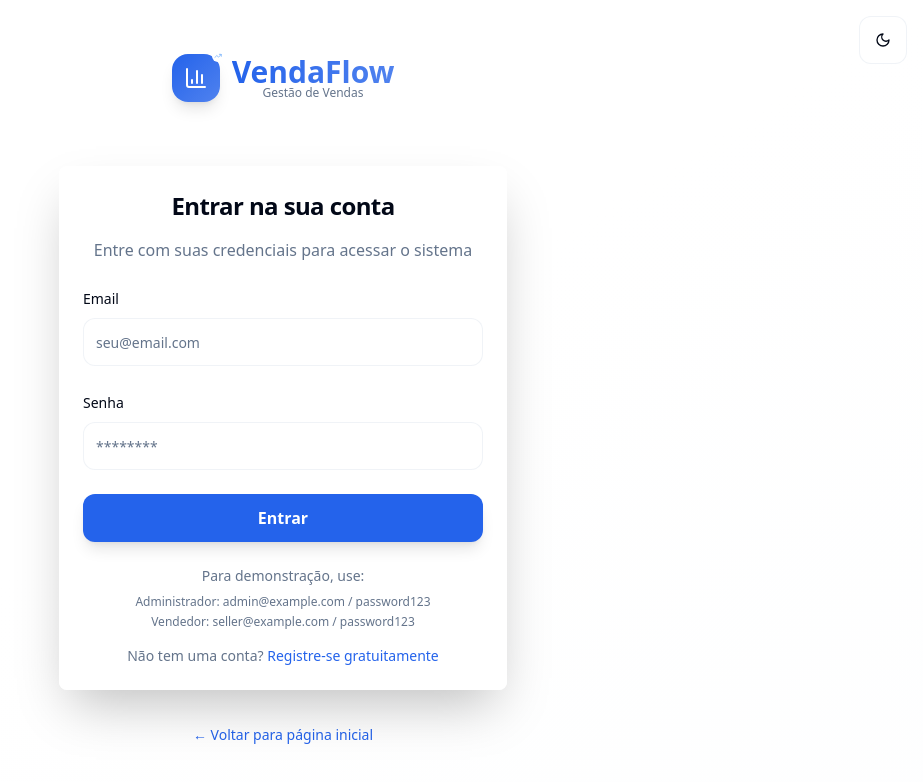
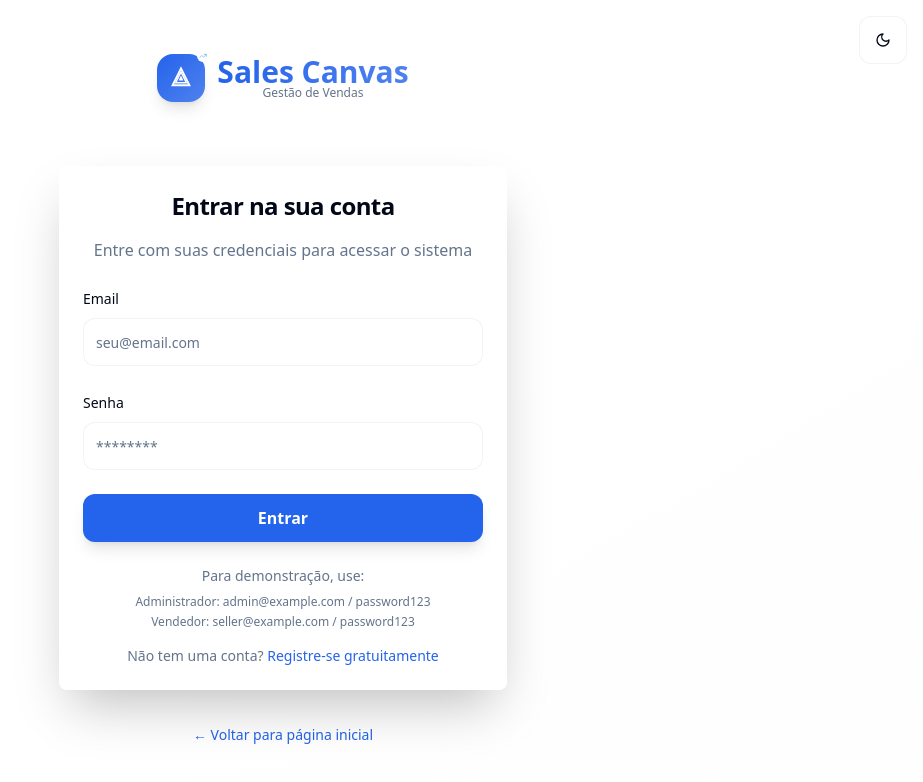
Before and after one commit to soloque/flora-sales-manager, a React (Vite) app: page /login in a window 1280 px wide. Shown: the top 782 px of the page, without its empty margins (357-1280 px from the left). Built offline with nearby package versions, Linux system fonts and the light colour scheme.

Commit message:
Refactor: Rename app to Sales Canvas and update logo
Adapt the logo to the application's colors and rename the app to Sales Canvas.

```diff
--- a/index.html
+++ b/index.html
@@ -4,12 +4,12 @@
   <head>
     <meta charset="UTF-8" />
     <meta name="viewport" content="width=device-width, initial-scale=1.0" />
-    <title>Plant Sales - Gerenciamento de Vendas de Plantas</title>
-    <meta name="description" content="Sistema de gerenciamento de vendas e controle de comissões para vendedores de plantas" />
-    <meta name="author" content="Plant Sales" />
+    <title>Sales Canvas - Gerenciamento de Vendas</title>
+    <meta name="description" content="Sistema de gerenciamento de vendas e controle de comissões para vendedores" />
+    <meta name="author" content="Sales Canvas" />
 
-    <meta property="og:title" content="Plant Sales - Gerenciamento de Vendas de Plantas" />
-    <meta property="og:description" content="Sistema de gerenciamento de vendas e controle de comissões para vendedores de plantas" />
+    <meta property="og:title" content="Sales Canvas - Gerenciamento de Vendas" />
+    <meta property="og:description" content="Sistema de gerenciamento de vendas e controle de comissões para vendedores" />
     <meta property="og:type" content="website" />
     <meta property="og:image" content="https://lovable.dev/opengraph-image-p98pqg.png" />
 
--- a/src/components/Layout.tsx
+++ b/src/components/Layout.tsx
@@ -1,3 +1,4 @@
+
 import { Outlet, Link, useLocation } from "react-router-dom";
 import { useAuth } from "@/context/AuthContext";
 import { Button } from "@/components/ui/button";
@@ -124,7 +125,32 @@ const Layout = () => {
             </Sheet>
 
             <Link to="/dashboard" className="flex items-center space-x-2">
-              <span className="font-bold text-xl">VendaFlow</span>
+              <div className="relative">
+                <div className="bg-gradient-to-br from-primary to-primary/80 p-2 rounded-xl shadow-lg transition-all duration-200">
+                  {/* Custom triangle logo */}
+                  <div className="h-5 w-5 relative">
+                    <svg viewBox="0 0 100 100" className="h-full w-full text-primary-foreground">
+                      <path
+                        d="M50 10 L85 80 L15 80 Z"
+                        fill="none"
+                        stroke="currentColor"
+                        strokeWidth="8"
+                      />
+                      <path
+                        d="M50 25 L72 70 L28 70 Z"
+                        fill="none"
+                        stroke="currentColor"
+                        strokeWidth="6"
+                      />
+                      <path
+                        d="M50 40 L60 60 L40 60 Z"
+                        fill="currentColor"
+                      />
+                    </svg>
+                  </div>
+                </div>
+              </div>
+              <span className="font-bold text-xl">Sales Canvas</span>
             </Link>
           </div>
 
--- a/src/components/Logo.tsx
+++ b/src/components/Logo.tsx
@@ -1,5 +1,4 @@
 
-import { TrendingUp, BarChart3 } from "lucide-react";
 import { Link } from "react-router-dom";
 
 export function Logo() {
@@ -10,13 +9,35 @@ export function Logo() {
     >
       <div className="relative">
         <div className="bg-gradient-to-br from-primary to-primary/80 p-2 rounded-xl shadow-lg group-hover:shadow-xl transition-all duration-200">
-          <BarChart3 className="h-6 w-6 text-primary-foreground" />
-          <TrendingUp className="h-3 w-3 absolute -top-1 -right-1 text-blue-400 bg-background rounded-full p-0.5" />
+          {/* Custom triangle logo inspired by the uploaded image */}
+          <div className="h-6 w-6 relative">
+            <svg viewBox="0 0 100 100" className="h-full w-full text-primary-foreground">
+              {/* Outer triangle */}
+              <path
+                d="M50 10 L85 80 L15 80 Z"
+                fill="none"
+                stroke="currentColor"
+                strokeWidth="8"
+              />
+              {/* Middle triangle */}
+              <path
+                d="M50 25 L72 70 L28 70 Z"
+                fill="none"
+                stroke="currentColor"
+                strokeWidth="6"
+              />
+              {/* Inner triangle - filled */}
+              <path
+                d="M50 40 L60 60 L40 60 Z"
+                fill="currentColor"
+              />
+            </svg>
+          </div>
         </div>
       </div>
       <div className="flex flex-col">
         <span className="text-2xl font-bold leading-none bg-gradient-to-r from-primary to-primary/80 bg-clip-text text-transparent">
-          VendaFlow
+          Sales Canvas
         </span>
         <span className="text-xs text-muted-foreground leading-none font-medium">
           Gestão de Vendas
--- a/src/pages/Landing.tsx
+++ b/src/pages/Landing.tsx
@@ -1,9 +1,8 @@
-
 import { Link } from "react-router-dom";
 import { Button } from "@/components/ui/button";
 import { Card, CardContent } from "@/components/ui/card";
 import { Badge } from "@/components/ui/badge";
-import { BarChart3, TrendingUp, Users, Shield, Zap, CheckCircle } from "lucide-react";
+import { TrendingUp, Users, Shield, Zap, CheckCircle } from "lucide-react";
 import { useTheme } from "@/context/ThemeContext";
 import { Moon, Sun } from "lucide-react";
 
@@ -12,19 +11,14 @@ const Landing = () => {
 
   const features = [
     {
-      icon: BarChart3,
-      title: "Gestão Completa",
-      description: "Controle total sobre suas vendas, comissões e relatórios em tempo real"
+      icon: TrendingUp,
+      title: "Análises Completas",
+      description: "Gráficos e métricas avançadas para otimizar seus resultados"
     },
     {
       icon: Users,
       title: "Equipe Conectada",
       description: "Gerencie sua equipe de vendas e acompanhe o desempenho individual"
-    },
-    {
-      icon: TrendingUp,
-      title: "Análises Completas",
-      description: "Gráficos e métricas avançadas para otimizar seus resultados"
     },
     {
       icon: Shield,
@@ -119,13 +113,33 @@ const Landing = () => {
               <div className="flex items-center space-x-3">
                 <div className="relative">
                   <div className="bg-gradient-to-br from-primary to-primary/80 p-3 rounded-2xl shadow-2xl">
-                    <BarChart3 className="h-8 w-8 text-primary-foreground" />
+                    {/* Custom triangle logo */}
+                    <div className="h-8 w-8 relative">
+                      <svg viewBox="0 0 100 100" className="h-full w-full text-primary-foreground">
+                        <path
+                          d="M50 10 L85 80 L15 80 Z"
+                          fill="none"
+                          stroke="currentColor"
+                          strokeWidth="8"
+                        />
+                        <path
+                          d="M50 25 L72 70 L28 70 Z"
+                          fill="none"
+                          stroke="currentColor"
+                          strokeWidth="6"
+                        />
+                        <path
+                          d="M50 40 L60 60 L40 60 Z"
+                          fill="currentColor"
+                        />
+                      </svg>
+                    </div>
                     <TrendingUp className="h-4 w-4 absolute -top-1 -right-1 text-blue-400 bg-background rounded-full p-0.5" />
                   </div>
                 </div>
                 <div className="flex flex-col">
                   <span className="text-4xl font-bold leading-none bg-gradient-to-r from-primary to-primary/80 bg-clip-text text-transparent">
-                    VendaFlow
+                    Sales Canvas
                   </span>
                   <span className="text-sm text-muted-foreground leading-none font-medium">
                     Gestão de Vendas
@@ -271,7 +285,7 @@ const Landing = () => {
             Pronto para Revolucionar suas Vendas?
           </h2>
           <p className="text-xl text-muted-foreground">
-            Junte-se a empresas que já transformaram seus resultados com o VendaFlow
+            Junte-se a empresas que já transformaram seus resultados com o Sales Canvas
           </p>
           <Button asChild size="lg" className="h-16 px-12 text-xl font-bold rounded-2xl shadow-2xl hover:shadow-3xl transition-all duration-300">
             <Link to="/register">
@@ -288,15 +302,34 @@ const Landing = () => {
             <div className="flex justify-center">
               <div className="flex items-center space-x-2">
                 <div className="bg-gradient-to-br from-primary to-primary/80 p-2 rounded-lg">
-                  <BarChart3 className="h-5 w-5 text-primary-foreground" />
+                  <div className="h-5 w-5 relative">
+                    <svg viewBox="0 0 100 100" className="h-full w-full text-primary-foreground">
+                      <path
+                        d="M50 10 L85 80 L15 80 Z"
+                        fill="none"
+                        stroke="currentColor"
+                        strokeWidth="8"
+                      />
+                      <path
+                        d="M50 25 L72 70 L28 70 Z"
+                        fill="none"
+                        stroke="currentColor"
+                        strokeWidth="6"
+                      />
+                      <path
+                        d="M50 40 L60 60 L40 60 Z"
+                        fill="currentColor"
+                      />
+                    </svg>
+                  </div>
                 </div>
                 <span className="text-lg font-bold bg-gradient-to-r from-primary to-primary/80 bg-clip-text text-transparent">
-                  VendaFlow
+                  Sales Canvas
                 </span>
               </div>
             </div>
             <p className="text-muted-foreground">
-              © 2024 VendaFlow. Transformando vendas em resultados.
+              © 2024 Sales Canvas. Transformando vendas em resultados.
             </p>
           </div>
         </div>
--- a/src/pages/Login.tsx
+++ b/src/pages/Login.tsx
@@ -7,7 +7,7 @@ import { Input } from "@/components/ui/input";
 import { Label } from "@/components/ui/label";
 import { Card, CardContent, CardDescription, CardFooter, CardHeader, CardTitle } from "@/components/ui/card";
 import { useTheme } from "@/context/ThemeContext";
-import { Moon, Sun, BarChart3, TrendingUp } from "lucide-react";
+import { Moon, Sun, TrendingUp } from "lucide-react";
 import { useToast } from "@/components/ui/use-toast";
 
 const Login = () => {
@@ -62,13 +62,32 @@ const Login = () => {
           <Link to="/" className="inline-flex items-center space-x-3 text-primary hover:text-primary/80 transition-all duration-200 group mb-8">
             <div className="relative">
               <div className="bg-gradient-to-br from-primary to-primary/80 p-3 rounded-2xl shadow-lg group-hover:shadow-xl transition-all duration-200">
-                <BarChart3 className="h-6 w-6 text-primary-foreground" />
+                <div className="h-6 w-6 relative">
+                  <svg viewBox="0 0 100 100" className="h-full w-full text-primary-foreground">
+                    <path
+                      d="M50 10 L85 80 L15 80 Z"
+                      fill="none"
+                      stroke="currentColor"
+                      strokeWidth="8"
+                    />
+                    <path
+                      d="M50 25 L72 70 L28 70 Z"
+                      fill="none"
+                      stroke="currentColor"
+                      strokeWidth="6"
+                    />
+                    <path
+                      d="M50 40 L60 60 L40 60 Z"
+                      fill="currentColor"
+                    />
+                  </svg>
+                </div>
                 <TrendingUp className="h-3 w-3 absolute -top-1 -right-1 text-blue-400 bg-background rounded-full p-0.5" />
               </div>
             </div>
             <div className="flex flex-col">
               <span className="text-3xl font-bold leading-none bg-gradient-to-r from-primary to-primary/80 bg-clip-text text-transparent">
-                VendaFlow
+                Sales Canvas
               </span>
               <span className="text-xs text-muted-foreground leading-none font-medium">
                 Gestão de Vendas
```
